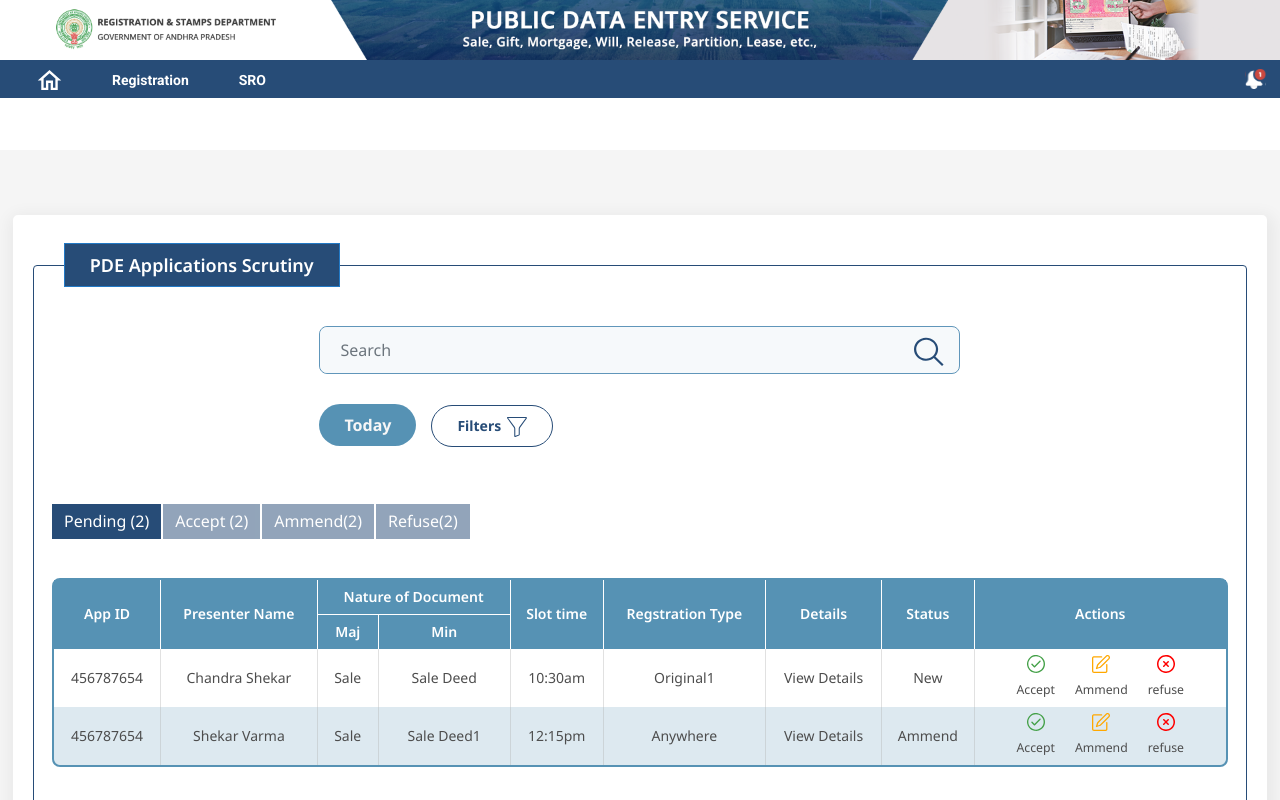
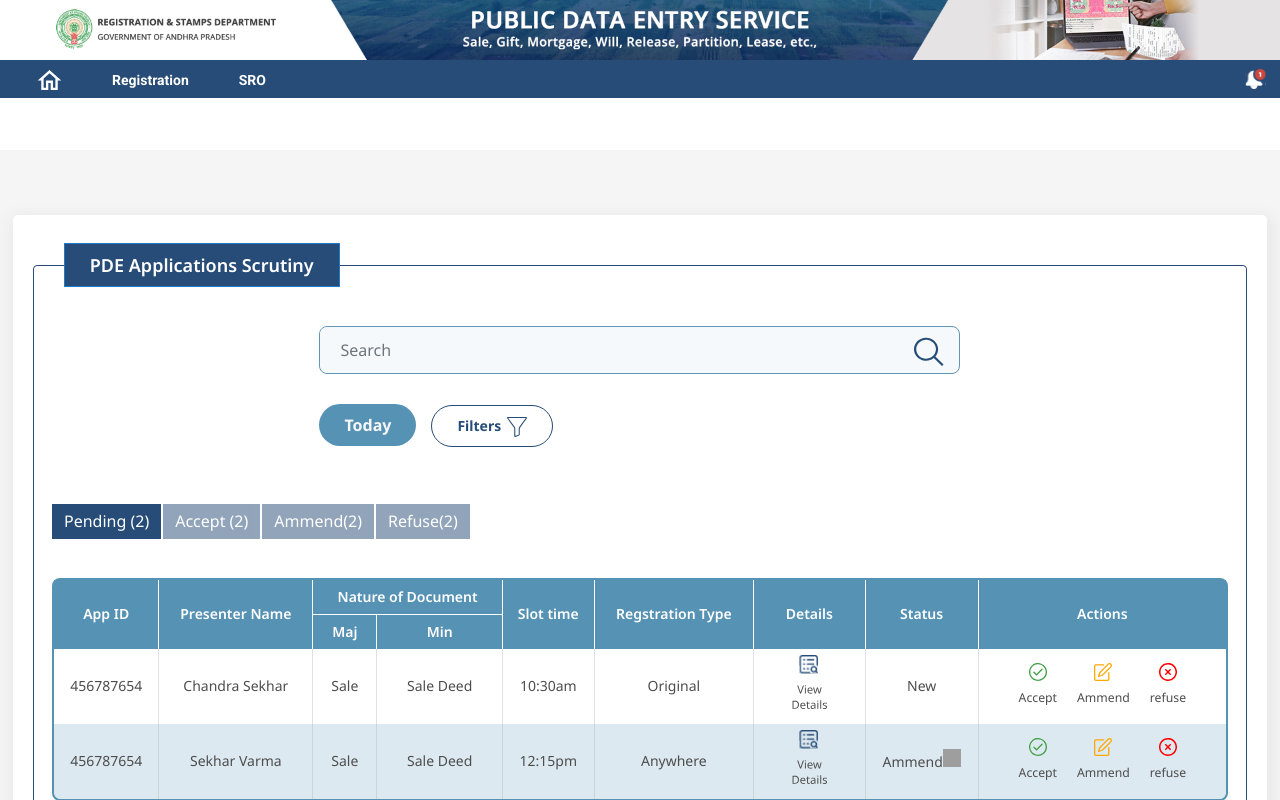
Before and after one commit to crsunilsada/card2.0_UI, a Next.js app: page /pdeScrutinyList in a window 1280 px wide. Shown: the top 800 px of the page. Built offline with nearby package versions, Linux system fonts and the light colour scheme; grey boxes are pictures that could not be loaded.

Commit message:
checkbox color issue, pdescrutinylist

```diff
--- a/src/pages/ScanningUpload.tsx
+++ b/src/pages/ScanningUpload.tsx
@@ -90,7 +90,7 @@ function Table({ columns, data }) {
             return (
               <tr {...row.getRowProps()}>
                 <td>
-                  <div className="d-flex">
+                  <div className="d-flex form-check-checkbox">
                     <input
                       className="form-check-input"
                       type="checkbox"
--- a/src/pages/partyDetails.tsx
+++ b/src/pages/partyDetails.tsx
@@ -169,7 +169,7 @@ const partyDetails = () => {
                                 </div>
                                 <Row>
                                     <Col lg={6} md={6} xs={6}>
-                                        <div className="form-check assigningcheckboxes">
+                                        <div className="form-check-checkbox">
                                             <input className="form-check-input" type="checkbox" value="" id="defaultCheck1" />
                                             <label className="form-check-label" htmlFor="defaultCheck1">
                                                 Consider this Claimant/Executant as Representative
--- a/src/pages/pdeScrutinyList.tsx
+++ b/src/pages/pdeScrutinyList.tsx
@@ -75,19 +75,16 @@ function PendingTable({ columns, data }) {
             <th className="text-center smallFont">Min</th>
           </tr>
         </thead>
-        <tbody {...getTableBodyProps()} className="text-center">
-          {page.map((row, i) => {
-            prepareRow(row);
-            return (
-              <tr {...row.getRowProps()}>
-                {row.cells.map((cell) => {
-                  return (
-
-                    <td {...cell.getCellProps()}>{cell.render("Cell")}</td>
-                  );
-                })}
-
-{/*
+        <tbody className="text-center">
+          <tr>
+            <td>
+              456787654 </td>
+            <td>Chandra Sekhar</td>
+            <td>
+              Sale </td>
+            <td>Sale Deed</td>
+            <td>10:30am</td>
+            <td>Original </td>
             <td className="text-center">
               <button
                 data-bs-toggle="modal"
@@ -98,10 +95,10 @@ function PendingTable({ columns, data }) {
                   width={57}
                   height={57}
                   src="/images/Viewdetails.svg" />
-                     <small>View Details</small>
-                  </button>
-                </td> */}
-                {/* <td className="text-ce  nter">New</td> */}
+                {/* <small>View Details</small> */}
+              </button>
+            </td>
+            <td>New</td>
             <td className="text-center">
               <button
                 data-bs-toggle="modal"
@@ -114,7 +111,6 @@ function PendingTable({ columns, data }) {
                   src="/images/accept.svg" />
                 <small>Accept</small>
               </button>
-
               <button
                 data-bs-toggle="modal"
                 data-bs-target="#ammenddetails"
@@ -127,10 +123,7 @@ function PendingTable({ columns, data }) {
                 <small>Ammend</small>
               </button>
 
-                  <button data-bs-toggle="modal"
-                    data-bs-target="#refusedetails"
-                    className="basicDetails"
-                  >
+              <button className="print" data-bs-toggle="modal" data-bs-target="#refusedetails">
                 <Image
                   width={18}
                   height={18}
@@ -138,11 +131,69 @@ function PendingTable({ columns, data }) {
                 <small>refuse</small>
               </button>
             </td>
-
-              </tr>
-
-            );
-          })}
+          </tr>
+          <tr>
+            <td>
+              456787654 </td>
+            <td>Sekhar Varma</td>
+            <td>
+              Sale </td>
+            <td>Sale Deed</td>
+            <td>12:15pm</td>
+            <td>Anywhere</td>
+            <td className="text-center">
+              <button
+                data-bs-toggle="modal"
+                data-bs-target="#viewdetails"
+                className="basicDetails"
+              >
+                <Image
+                  width={57}
+                  height={57}
+                  src="/images/Viewdetails.svg" />
+                {/* <small>View Details</small> */}
+              </button>
+            </td>
+            <td>
+              Ammend
+              <Image
+                width={18}
+                height={18}
+                src="/images/icon.svg" />
+            </td>
+            <td className="text-center">
+              <button
+                data-bs-toggle="modal"
+                data-bs-target="#acceptdetails"
+                className="basicDetails"
+              >
+                <Image
+                  width={18}
+                  height={18}
+                  src="/images/accept.svg" />
+                <small>Accept</small>
+              </button>
+              <button
+                data-bs-toggle="modal"
+                data-bs-target="#ammenddetails"
+                className="basicDetails"
+              >
+                <Image
+                  width={18}
+                  height={18}
+                  src="/images/ammend.svg" />
+                <small>Ammend</small>
+              </button>
+
+              <button className="print" data-bs-toggle="modal" data-bs-target="#refusedetails">
+                <Image
+                  width={18}
+                  height={18}
+                  src="/images/refuse.svg" />
+                <small>refuse</small>
+              </button>
+            </td>
+          </tr>
         </tbody>
       </table>
 
@@ -262,30 +313,30 @@ function AcceptTable({ columns, data }) {
             <th className="text-center smallFont">Min</th>
           </tr>
         </thead>
-        <tbody {...getTableBodyProps()} className="text-center">
-          {page.map((row, i) => {
-            prepareRow(row);
-            return (
-              <tr {...row.getRowProps()}>
-                {row.cells.map((cell) => {
-                  return (
-                    <td {...cell.getCellProps()}>{cell.render("Cell")}</td>
-                  );
-                })}
-                {/* <td className="text-center">
+        <tbody className="text-center">
+          <tr>
+            <td>
+              456787654 </td>
+            <td>Chandra Sekhar</td>
+            <td>
+              Sale </td>
+            <td>Sale Deed</td>
+            <td>10:30am</td>
+            <td>Original </td>
+            <td className="text-center">
               <button
                 data-bs-toggle="modal"
                 data-bs-target="#viewdetails"
                 className="basicDetails"
               >
                 <Image
-                      width={18}
-                      height={18}
+                  width={57}
+                  height={57}
                   src="/images/Viewdetails.svg" />
-                    <small>View Details</small>
-                  </button>
-                </td> */}
-                {/* <td className="text-center">New</td> */}
+                {/* <small>View Details</small> */}
+              </button>
+            </td>
+            <td>New</td>
             <td className="text-center">
               <button
                 data-bs-toggle="modal"
@@ -319,8 +370,64 @@ function AcceptTable({ columns, data }) {
               </button>
             </td>
           </tr>
-            );
-          })}
+          <tr>
+            <td>
+              456787654 </td>
+            <td>Sekhar Varma</td>
+            <td>
+              Sale </td>
+            <td>Sale Deed</td>
+            <td>12:15pm</td>
+            <td>Anywhere</td>
+            <td className="text-center">
+              <button
+                data-bs-toggle="modal"
+                data-bs-target="#viewdetails"
+                className="basicDetails"
+              >
+                <Image
+                  width={57}
+                  height={57}
+                  src="/images/Viewdetails.svg" />
+                {/* <small>View Details</small> */}
+              </button>
+            </td>
+            <td>Ammend</td>
+            <td className="text-center">
+              <button
+                data-bs-toggle="modal"
+                data-bs-target="#acceptdetails"
+                className="basicDetails"
+              >
+                <Image
+                  width={18}
+                  height={18}
+                  src="/images/accept.svg" />
+                <small>Accept</small>
+              </button>
+              <button
+                data-bs-toggle="modal"
+                data-bs-target="#ammenddetails"
+                className="basicDetails"
+              >
+                <Image
+                  width={18}
+                  height={18}
+                  src="/images/ammend.svg" />
+                <small>Ammend</small>
+              </button>
+
+              <button className="print" data-bs-toggle="modal" data-bs-target="#refusedetails">
+                <Image
+                  width={18}
+                  height={18}
+                  src="/images/refuse.svg" />
+                <small>refuse</small>
+              </button>
+            </td>
+          </tr>
+
+
         </tbody>
       </table>
 
@@ -450,48 +557,58 @@ function AmmendTable({ columns, data }) {
           </tr>
         </thead>
         <tbody {...getTableBodyProps()} className="text-center">
-          {page.map((row, i) => {
-            prepareRow(row);
-            return (
-              <tr {...row.getRowProps()}>
-                {row.cells.map((cell) => {
-                  return (
-                    <td {...cell.getCellProps()}>{cell.render("Cell")}</td>
-                  );
-                })}
-                {/* <td className="text-center">
+          <tr>
+            <td>345</td>
+            <td>212</td>
+            <td>456787564</td>
+            <td>Chandra Shekar</td>
+            <td>Sale</td>
+            <td>Sale Deed</td>
+            <td>10:30am</td>
+            <td>Original</td>
+            <td className="text-center">
               <button
                 data-bs-toggle="modal"
-                    data-bs-target="#viewBasicDetails"
+                data-bs-target="#viewdetails"
                 className="basicDetails"
               >
                 <Image
-                      width={12}
-                      height={12}
-                      src="/images/accept.svg" />
-                    <small>Accept</small>
-                  </button>
+                  width={57}
+                  height={57}
+                  src="/images/Viewdetails.svg" />
+                {/* <small>View Details</small> */}
+              </button>
+            </td>
+            <td>Wrong Document</td>
+            <td>02-01-2023 12:00pm</td>
+            <td>Comments come here</td>
+          </tr>
+          <tr>
+            <td>345</td>
+            <td>212</td>
+            <td>456787564</td>
+            <td>Chandra Shekar</td>
+            <td>Sale</td>
+            <td>Sale Deed</td>
+            <td>10:30am</td>
+            <td>Original</td>
+            <td className="text-center">
               <button
                 data-bs-toggle="modal"
-                    data-bs-target="#viewBasicDetails"
+                data-bs-target="#viewdetails"
                 className="basicDetails"
               >
                 <Image
-                      width={12}
-                      height={12}
-                      src="/images/ammend.svg" />
-                    <small>Ammend</small>
-                  </button>
-                  <button className="print" data-bs-toggle="modal" data-bs-target="#exampleModal">
-                    <Image width={12}
-                    height={12}
-                    src="/images/refuse.svg"/>
-                    <small>refuse</small>
-                  </button>
-                </td> */}
-              </tr>
-            );
-          })}
+                  width={57}
+                  height={57}
+                  src="/images/Viewdetails.svg" />
+                {/* <small>View Details</small> */}
+              </button>
+            </td>
+            <td>Wrong Document</td>
+            <td>02-01-2023 12:00pm</td>
+            <td>Comments come here</td>
+          </tr>
         </tbody>
       </table>
 
@@ -621,48 +738,58 @@ function RefuseTable({ columns, data }) {
           </tr>
         </thead>
         <tbody {...getTableBodyProps()} className="text-center">
-          {page.map((row, i) => {
-            prepareRow(row);
-            return (
-              <tr {...row.getRowProps()}>
-                {row.cells.map((cell) => {
-                  return (
-                    <td {...cell.getCellProps()}>{cell.render("Cell")}</td>
-                  );
-                })}
-                {/* <td className="text-center">
+          <tr>
+            <td>345</td>
+            <td>212</td>
+            <td>456787564</td>
+            <td>Chandra Shekar</td>
+            <td>Sale</td>
+            <td>Sale Deed</td>
+            <td>10:30am</td>
+            <td>Original</td>
+            <td className="text-center">
               <button
                 data-bs-toggle="modal"
-                    data-bs-target="#viewBasicDetails"
+                data-bs-target="#viewdetails"
                 className="basicDetails"
               >
                 <Image
-                      width={12}
-                      height={12}
-                      src="/images/accept.svg" />
-                    <small>Accept</small>
-                  </button>
+                  width={57}
+                  height={57}
+                  src="/images/Viewdetails.svg" />
+                {/* <small>View Details</small> */}
+              </button>
+            </td>
+            <td>Wrong Document</td>
+            <td>02-01-2023 12:00pm</td>
+            <td>Comments come here</td>
+          </tr>
+          <tr>
+            <td>345</td>
+            <td>212</td>
+            <td>456787564</td>
+            <td>Chandra Shekar</td>
+            <td>Sale</td>
+            <td>Sale Deed</td>
+            <td>10:30am</td>
+            <td>Original</td>
+            <td className="text-center">
               <button
                 data-bs-toggle="modal"
-                    data-bs-target="#viewBasicDetails"
+                data-bs-target="#viewdetails"
                 className="basicDetails"
               >
                 <Image
-                      width={12}
-                      height={12}
-                      src="/images/ammend.svg" />
-                    <small>Ammend</small>
-                  </button>
-                  <button className="print" data-bs-toggle="modal" data-bs-target="#exampleModal">
-                    <Image width={12}
-                    height={12}
-                    src="/images/refuse.svg"/>
-                    <small>refuse</small>
-                  </button>
-                </td> */}
-              </tr>
-            );
-          })}
+                  width={57}
+                  height={57}
+                  src="/images/Viewdetails.svg" />
+                {/* <small>View Details</small> */}
+              </button>
+            </td>
+            <td>Wrong Document</td>
+            <td>02-01-2023 12:00pm</td>
+            <td>Comments come here</td>
+          </tr>
         </tbody>
       </table>
 
@@ -767,7 +894,6 @@ const pdeScrutinyList = () => {
     []
   );
 
-
   const pendingtableData = [
     {
       appId: "456787654",
@@ -826,10 +952,10 @@ const pdeScrutinyList = () => {
             accessor: "registrationType",
           },
 
-          {
-            Header: "Details",
-            accessor: "details",
-          },
+          // {
+          //   Header: "Details",
+          //   accessor: "details",
+          // },
           {
             Header: "Status",
             accessor: "status",
@@ -851,8 +977,9 @@ const pdeScrutinyList = () => {
       min: "Sale Deed",
       slotTime: "10:30am",
       registrationType: "Original",
-      // details: "View Details",
-      status: "New",
+      details: "View Details",
+      status: "New"
+
     },
     {
       appId: "456787654",
@@ -861,8 +988,8 @@ const pdeScrutinyList = () => {
       min: "Sale Deed",
       slotTime: "12:15pm",
       registrationType: "Anywhere",
-      // details: "View Details",
-      status: "Ammend",
+      details: "View Details",
+      status: "Ammend"
     },
   ]
   const ammendcolumns = React.useMemo(
```
Also changed, not shown: src/pages/imagingExecutant.tsx (+6 -6 lines), src/styles/global.scss (+37 -8 lines). Lines whose indentation alone changed are shown as unchanged.
